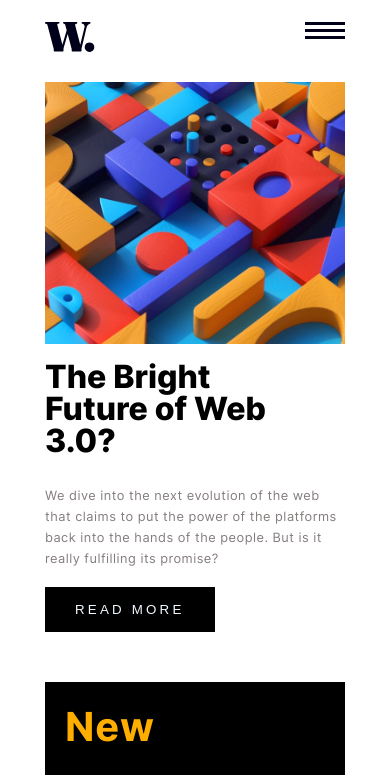
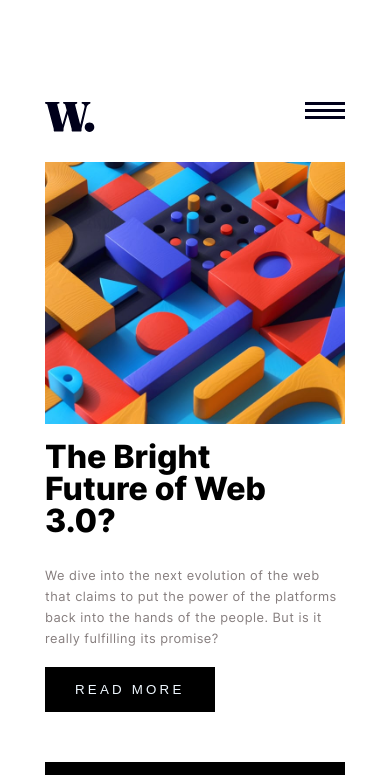
Before and after one commit to moonrose93/News_homepage, a plain HTML site: page index.html in a window 390 px wide. Shown: the top 775 px of the page. Drawn offline with Linux system fonts and the light colour scheme.

Commit message:
Update style.css

```diff
--- a/style.css
+++ b/style.css
@@ -277,9 +277,10 @@ font-family: Inter-Regular;
 
   body{
     height: 100vh;
+  }
 
 
-.container{
+ .container{
     position: absolute;
     transform: translate(-50%,-50%);
     top:50%;
@@ -292,6 +293,7 @@ font-family: Inter-Regular;
     max-height: 100vh;
 
     padding: 0px;
+    margin-top: 80px;
 }
 
 .text-container-left{
```
